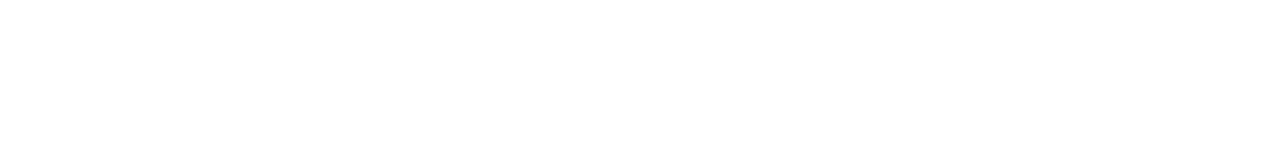
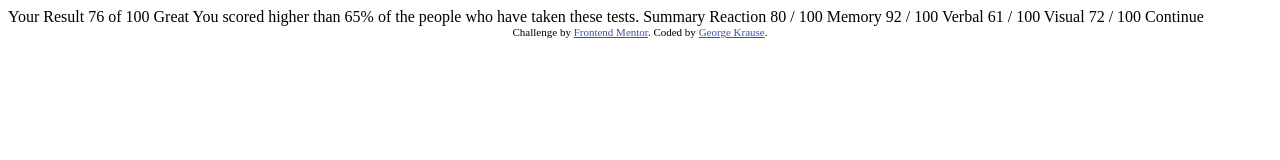
Before and after one commit to georgekrause/results-summary, a plain HTML site: page index.html in a window 1280 px wide. Drawn offline with Linux system fonts and the light colour scheme.

Commit message:
added images forder, and updated index file.

```diff
--- a/index.html
+++ b/index.html
@@ -1,11 +1,47 @@
 <!DOCTYPE html>
 <html lang="en">
 <head>
-    <meta charset="UTF-8">
-    <meta name="viewport" content="width=device-width, initial-scale=1.0">
-    <title>Results Summary</title>
+  <meta charset="UTF-8">
+  <meta name="viewport" content="width=device-width, initial-scale=1.0"> <!-- displays site properly based on user's device -->
+
+  <link rel="icon" type="image/png" sizes="32x32" href="./assets/images/favicon-32x32.png">
+
+  <title>Frontend Mentor | Results summary component</title>
+
+  <!-- Feel free to remove these styles or customise in your own stylesheet 👍 -->
+  <style>
+    .attribution { font-size: 11px; text-align: center; }
+    .attribution a { color: hsl(228, 45%, 44%); }
+  </style>
 </head>
 <body>
 
+  Your Result
+  76
+  of 100
+
+  Great
+  You scored higher than 65% of the people who have taken these tests.
+
+  Summary
+
+  Reaction
+  80 / 100
+
+  Memory
+  92 / 100
+
+  Verbal
+  61 / 100
+
+  Visual
+  72 / 100
+
+  Continue
+
+  <div class="attribution">
+    Challenge by <a href="https://www.frontendmentor.io?ref=challenge" target="_blank">Frontend Mentor</a>.
+    Coded by <a href="#">George Krause</a>.
+  </div>
 </body>
 </html>
```
Also changed, not shown: 1 other file.
